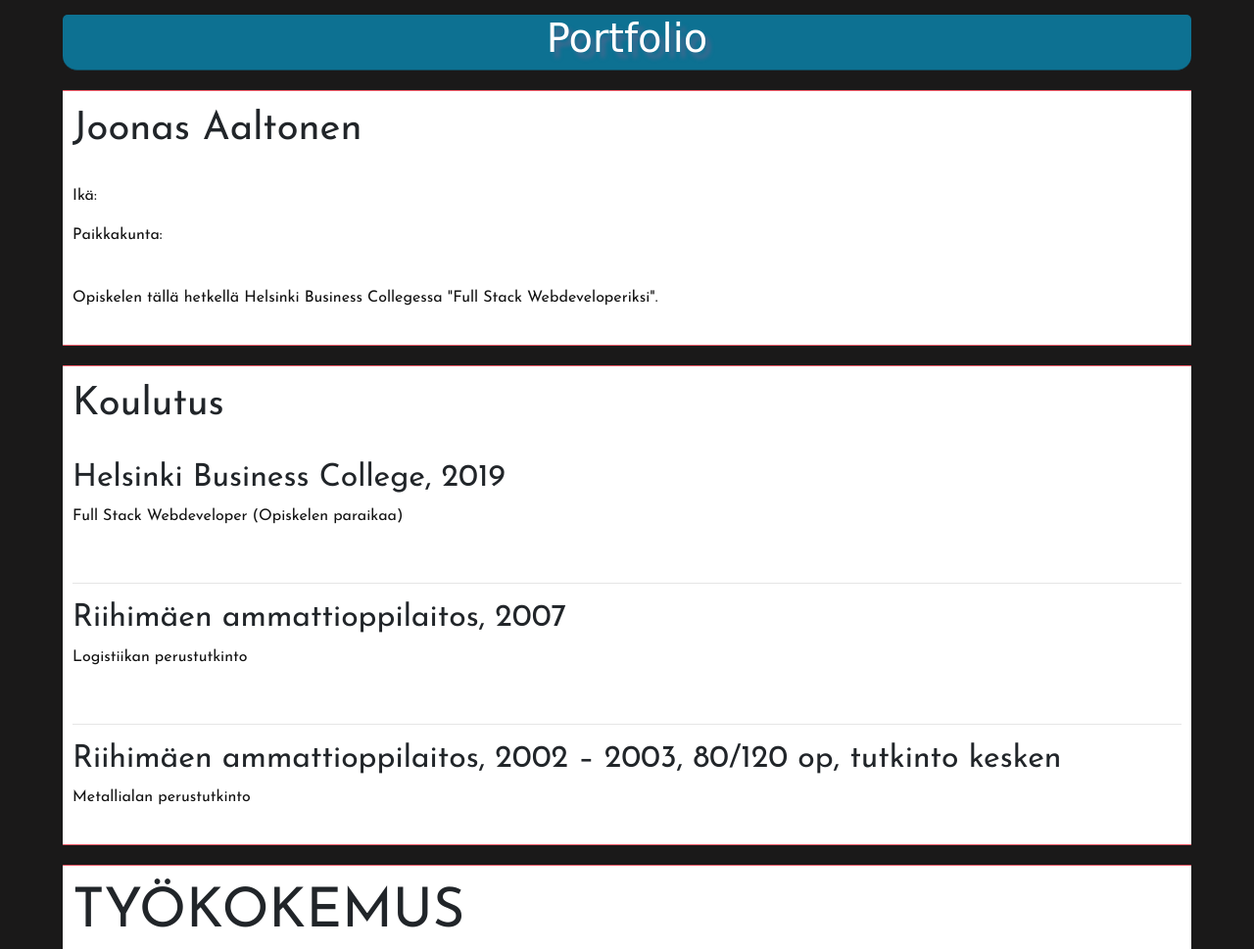
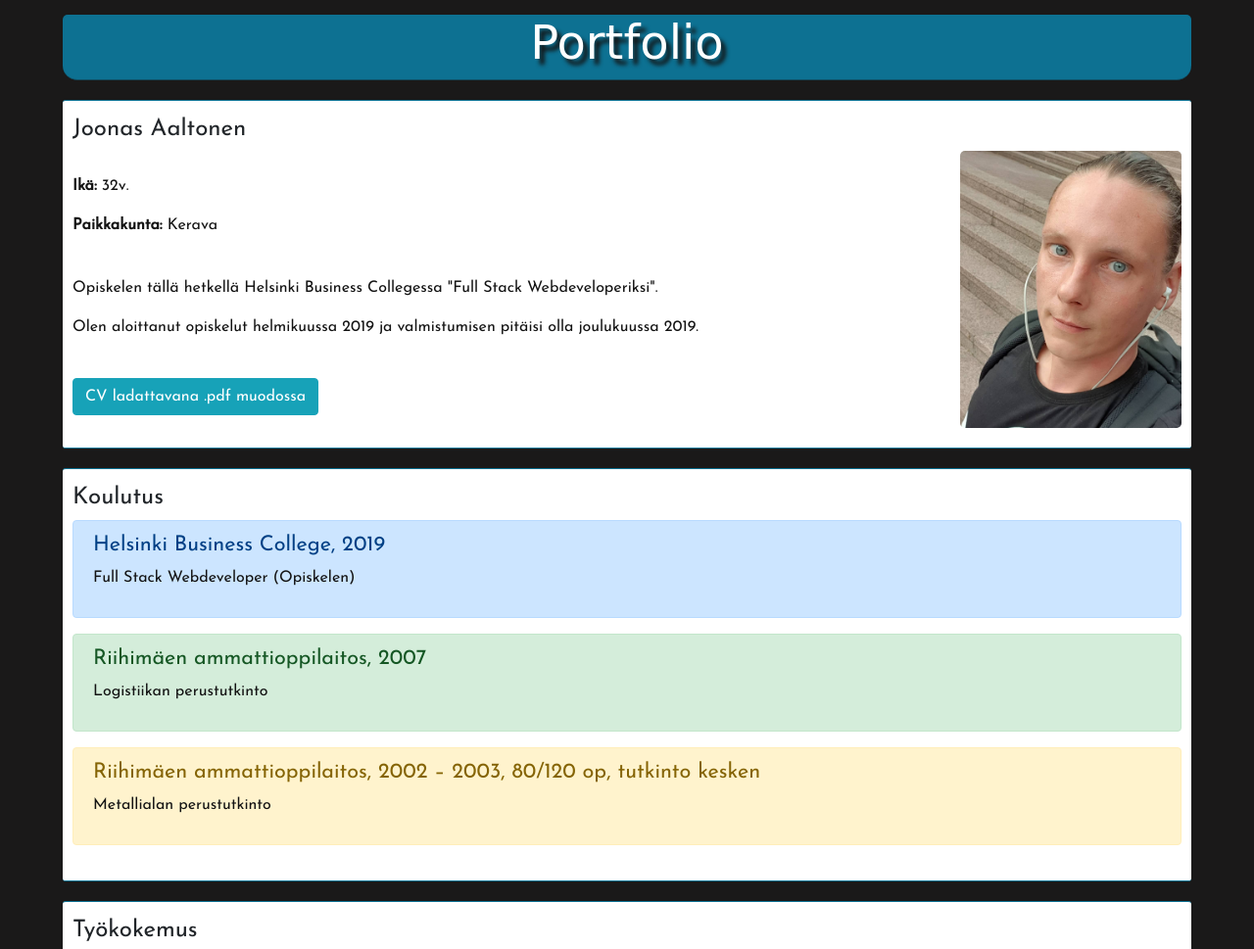
Before and after one commit to Tenuxi/portfolio, a plain HTML site: page index.html in a window 1280 px wide. Shown: the top 969 px of the page at 98% size. Drawn offline with nearby package versions, Linux system fonts and the light colour scheme; a web font is replaced by a local one.

Commit message:
lisäyksiä

```diff
--- a/index.html
+++ b/index.html
@@ -30,124 +30,48 @@
 -->
 
 <main>
-    <!--ETUSIVU-->
+    <!--ETUSIVU ---------------------------------------------------------------------------------->
     <div id="etusivu" class="divit">
         <h1>Joonas Aaltonen</h1>
+        <img id="omaKuva" src="oma_kuva.jpg" alt="Kuva">
         <br>
-        <p>Ikä:</p>
-        <p>Paikkakunta:</p>
+        <p><strong>Ikä:</strong> 32v.</p>
+        <p><strong>Paikkakunta:</strong> Kerava</p>
         <br>
         <p>Opiskelen tällä hetkellä Helsinki Business Collegessa "Full Stack Webdeveloperiksi".</p>
+        <p>Olen aloittanut opiskelut helmikuussa 2019 ja valmistumisen pitäisi olla joulukuussa 2019.</p>
+        <br>
+        <button type="button" class="btn btn-info" href="cv_Joonas_Aaltonen.pdf" onclick="window.location = 'cv_Joonas_Aaltonen.pdf';" alt="cv_joonas_aaltonen">CV ladattavana .pdf muodossa</button>
 
 
     </div>
 
-    <!--KOULUTUS-->
+    <!--KOULUTUS ---------------------------------------------------------------------------------->
     <div id="Koulutus" class="divit">
+        <h1 class="display-4">Koulutus</h1>
 
-        <h1>Koulutus</h1>
-        <br>
+        <div class="alert alert-primary" role="alert">
         <h2>Helsinki Business College, 2019</h2>
-        <p id="tutkinto">Full Stack Webdeveloper (Opiskelen paraikaa)</p>
-        <br>
-        <hr>
-        <h2>Riihimäen ammattioppilaitos, 2007</h2>
-        <p id="tutkinto">Logistiikan perustutkinto</p>
-        <br>
-        <hr>
+        <p id="tutkinto">Full Stack Webdeveloper (Opiskelen)</p>
+        </div>
+
+        <div class="alert alert-success" role="alert">
+            <h2>Riihimäen ammattioppilaitos, 2007</h2>
+            <p id="tutkinto">Logistiikan perustutkinto</p>
+        </div>
+
+        <div class="alert alert-warning" role="alert">
         <h2>Riihimäen ammattioppilaitos, 2002 – 2003, 80/120 op, tutkinto kesken</h2>
         <p id="tutkinto">Metallialan perustutkinto</p>
+        </div>
     </div>
 
 
-<!--
-TYÖKOKEMUS
-<div id="tyokokemus" class="divit">
-    <h1>TYÖKOKEMUS</h1>
-<br>
-    <h2>Trans Svahn, 10/2017 – 02/2019</h2>
-    <p>Kuorma-autonkuljettaja</p>
-    <p>Kaukokiito, Linström</p>
-<br>
-    <h2>Hattulan kuljetus, 02/2017 – 10/2017</h2>
-    <p>Kuorma-autonkuljettaja</p>
-    <p>Postnord, DPD, </p>
-<br>
-    <h2>Duolog, 09/2016 - 11/2016</h2>
-    <p>Kuorma-autonkuljettaja</p>
-    <p>Postin jakelua, Ruokien jakoa</p>
-<br>
-    <h2>Hyvinkään – Riihimäen Seudun Ammattikoulutussäätiö, 02/2014 - 12/2014</h2>
-    <p>Nuorempi ammattimies</p>
-    <p>Varaston ylläpito, Erilaiset remontti keikat, Autojen huollot ja Kiinteistön hoitotyöt</p>
-<br>
-    <h2>Viherrakennus Lehto Oy, 2011 – 2012 (Talvi)</h2>
-    <p>Lumityöntekijä</p>
-    <p>Lumityöt koneella ja käsin.</p>
-<br>
-    <h2>Draiv´in Markkinointi Oy, 10/2011 – 12/2011</h2>
-    <p>Myyjä</p>
-    <p>B2B Myyntiä puhelimitse ja tapaamisten sopimista.</p>
-<br>
-    <h2>Kaupantekokone Oy, 04/2011 – 07/2011</h2>
-    <p>Puhelinmyyjä</p>
-    <p>B2B Myyntiä puhelimitse.</p>
-<br>
-    <h2>Saint-Gobain Weber oy ab Oitin harkkotehtaat, 07/2010 – 11/2010</h2>
-    <p>Tuotantotyöntekijä</p>
-    <p>Pyöräkuormaajan ja trukinajoa.</p>
-<br>
-    <h2>Tapio siemenkeskus, 05/2010 – 06/201</h2>0
-    <p>Metsän istuttaja</p>
-<br>
-    <h2>ART-Kuljetus, 06/2009 – 08/2009</h2>
-    <p>Jakeluauton kuljettaja</p>
-    <p>Shencerin, TNTn ja UPKn pakettien jakoa.</p>
-<br>
-    <h2>Ilves Jakelu Oy, 02/2009 – 06/2009</h2>
-    <p>Lehdenjakaja</p>
-    <p>Aamuposti, Hämeen sanomat, Helsingin sanomat, Aamulehti yms.</p>
-<br>
-    <h2>Kanta-Hämeen sairaanhoitopiirin Ravintopalvelu, 03/2008 – 01/2009</h2>
-    <p>Siviilipalvelus</p>
-    <p>Tavaranvastaanotto , Varastointi</p>
-<br>
-    <h2>Kone Oy, 10/2007 – 02/2008</h2>
-    <p>Kokoonpanija</p>
-    <p>Hissin moottorien kasausta.</p>
-<br>
-    <h2>L & J Alastalo Oy, 2007</h2>
-    <p>Jakeluauton kuljettaja</p>
-    <p>Vihannesten kuljetusta.</p>
-<br>
-    <h2>Kuljetus Jussila Oy, 03/2006 – 06/2007</h2>
-    <p>Jakeluauton kuljettaja</p>
-    <p>Fazerin ja shencerin ajoa.</p>
-<br>
-    <h2>Lidl Suomi Ky, 04/2005 – 07/2005</h2>
-    <p>Keräilijä</p>
-    <p>Keskusvarastolla tuotteiden keräilyä.</p>
-<br>
-    <h2>Asennusliike Juha Moilanen Oy, 12/2004 – 12/2004</h2>
-    <p>Varastonhoitajan sijainen</p>
-    <p>Keskon kuormahyllyjen keräilyä, Lastausta ja purkua.</p>
-<br>
-    <h2>Sako Oy, 06/2004 – 07/2004</h2>
-    <p>Kokoonpanija</p>
-    <p>Hiekkapuhallusta ja mustausta</p>
-<br>
-    <h2>Sako Oy, 06/2003 – 07/2003</h2>
-    <p>Kokoonpanija</p>
-    <p>Hiekkapuhallusta ja mustausta</p>
-
-</div>
--->
 
 
-
-    <!--TYÖKOKEMUS-->
+    <!--TYÖKOKEMUS ---------------------------------------------------------------------------------->
     <div id="tyokokemus" class="divit accordion">
-            <h1 class="display-4">TYÖKOKEMUS</h1>
+            <h1 class="display-4">Työkokemus</h1>
 
             <div class="card">
                 <div class="card-header" id="headingOne">
@@ -162,7 +86,7 @@ TYÖKOKEMUS
                   <div class="card-body">
                     <h4>10/2017 – 02/2019</h4>
                     <h4>Kuorma-auton kuljettaja</h4>
-                    <p>Kaukokiito, Linström</p>
+                    <p>Kaukokiito, Linstdröm</p>
                   </div>
                 </div>
             </div>
--- a/style.css
+++ b/style.css
@@ -25,11 +25,24 @@ font-family: 'Josefin Sans', sans-serif;
 body {
     background-color: rgb(26, 25, 25);
     font-family: 'Josefin Sans', sans-serif;
+    font-size: 1em;
+}
+
+/*FONTIN KOOT*/
+.display-4, .h1, h1 {
+    font-size: 1.5em;
+}
+
+.h2, h2{
+    font-size: 1.35em;
+}
+
+.h3, h3{
+    font-size: 1.2em;
 }
 
 header {
     background-color: rgb(13, 113, 146);
-    font-size: 30px;
     text-align: center;
     width: 100%;
     margin-bottom: 20px;
@@ -37,14 +50,16 @@ header {
 }
 
 #header {
-    text-shadow: 5px 6px 4px #456990;
+    text-shadow: 5px 6px 4px #131313;
     color: #ffffff;
+    font-size: 3em;
     font-family: 'Gugi', cursive;
 }
 
 a {
     text-decoration: none;
-    color: #ffffff;
+    font-weight: bold;
+    color: #000000;
     margin-left: 1px;
 }
 
@@ -73,6 +88,11 @@ main {
     width: 100%;
 }
 
+#etusivu{
+    display: inline-block;
+    width: 100%;
+}
+
 .divit {
     background-color: #ffffff;
     padding-top: 15px;
@@ -80,21 +100,34 @@ main {
     padding-bottom: 20px;
     padding-left: 10px;
     margin-bottom: 20px;
-    border-top: 1px solid #F45B69;
-    border-bottom: 1px solid #F45B69;
+    border-top: 1px solid rgb(13, 113, 146);
+    border-bottom: 1px solid rgb(13, 113, 146);
+    border-radius: 3px;
 }
 
 #referenssit {
     display: flex;
     flex-direction: column;
+    justify-content: space-between;
+    padding-left: 55px;
+    padding-right: 55px;
+}
+
+#kortit{
+    padding-left: 55px;
+}
+
+#omaKuva{
+    display: block;
+    float: right;
+    width: 20%;
+    height: auto;
+    border-radius: 5px;
 }
 
 
 
-
-
 footer {
-    background-color: #114B5F;
     width: 100%;
 }
 
@@ -119,10 +152,6 @@ footer {
         border-radius: 5px 5px 15px 15px;
     }
 
-    main {
-
-    }
-
     #referenssit {
         flex-direction: row;
     }
```
Also changed, not shown: oma_kuva.jpg (added).
